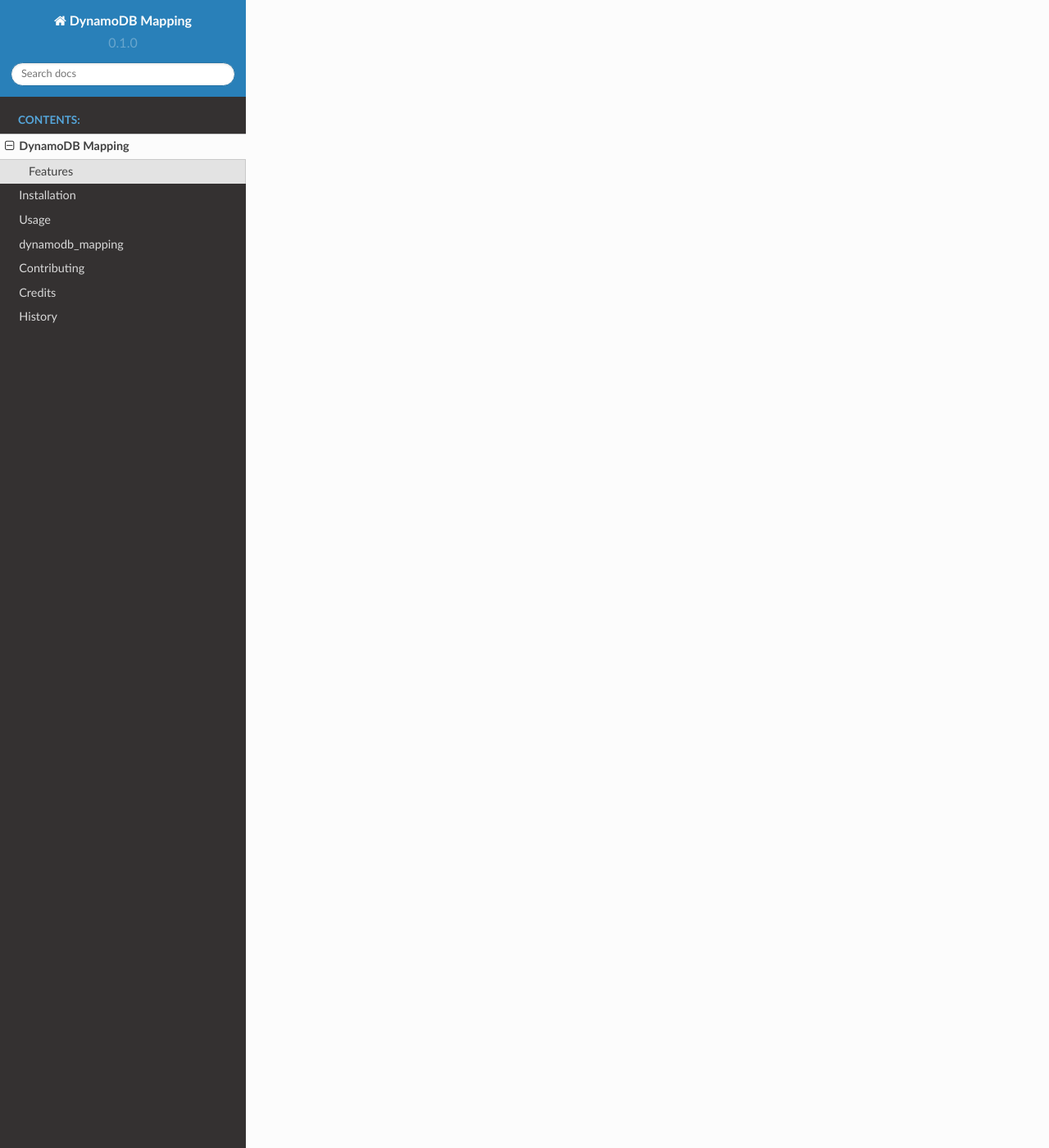
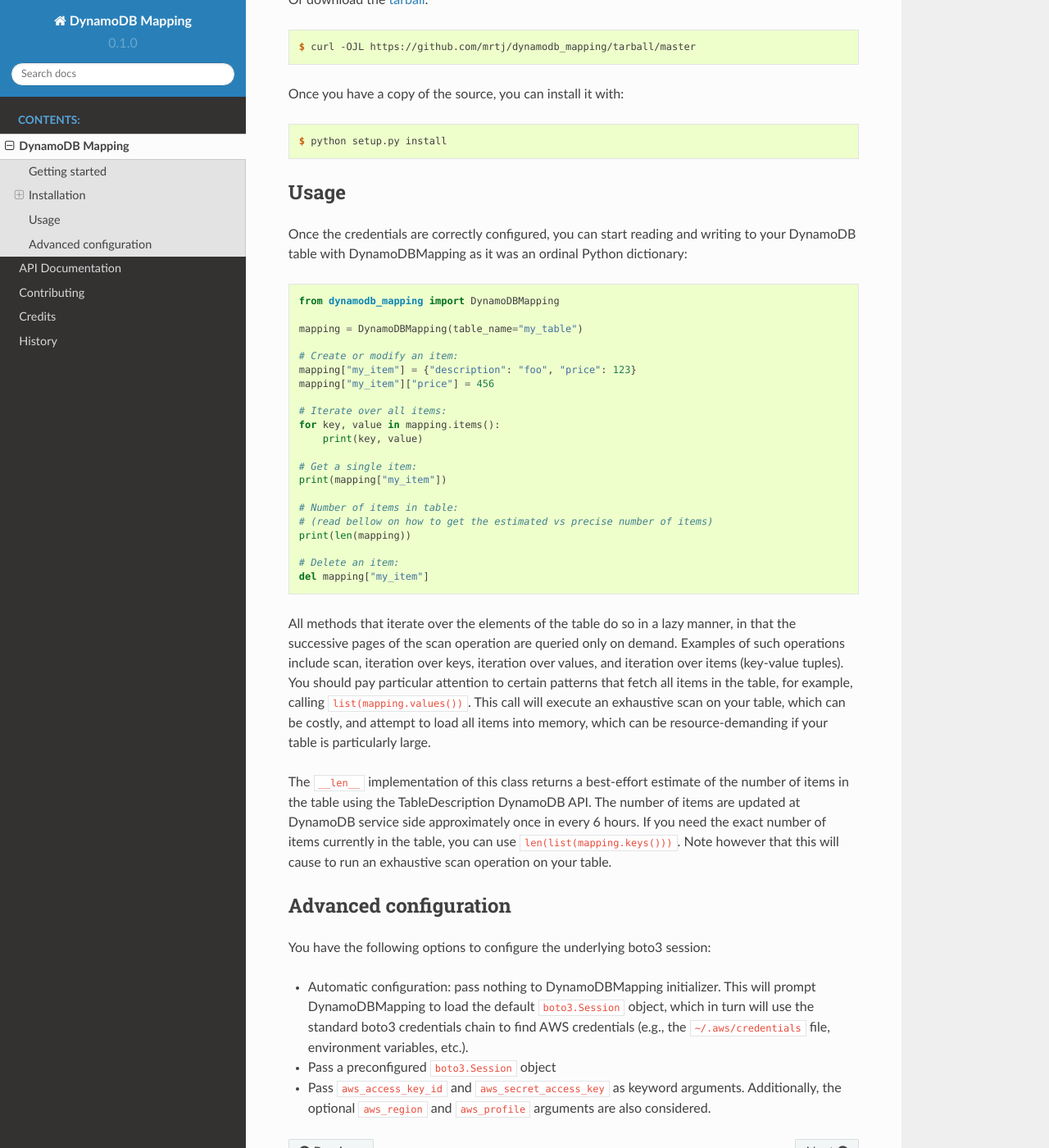
Before and after one commit to mrtj/dynamodb-mapping, a Sphinx documentation site: the page built from docs/readme.rst, in a window 1280 px wide and 1400 px high, scrolled down 1490 px. Shown: the whole window at 82% size. Built offline with Sphinx 7.4.7 and the Read the Docs theme 2.0.0, drawn with Linux system fonts in a browser that asks for light colours; some of the changed text lies outside the part shown.

Commit message:
Completing documentation

```diff
--- a/README.rst
+++ b/README.rst
@@ -22,12 +22,133 @@
 
 A Python dictionary-like interface for an Amazon DynamoDB table.
 
+DynamoDBMapping is an alternative API for `Amazon DynamoDB`_ that implements the Python
+``collections.abc.MutableMapping`` abstract base class, effectively allowing you to use a DynamoDB
+table as if it were a Python dictionary.
 
 * Free software: MIT license
 * Documentation: https://dynamodb-mapping.readthedocs.io.
 
+.. _Amazon DynamoDB: https://aws.amazon.com/dynamodb/
 
-Features
---------
 
-* A Python dictionary-like interface for an Amazon DynamoDB table.
+Getting started
+---------------
+
+To do anything useful with this module you need an Amazon Web Services account and an Amazon
+DynamoDB table. In every AWS account several DynamoDB tables can be created for free. Open
+an `AWS account`_ and `create a DynamoDB table`_. You also need to create a IAM user and configure
+the access keys on your workstation. The easiest way to do so is to install and configure the
+`AWS Command Line Interface`_. Once the AWS CLI works correctly, the AWS Python libraries (boto3)
+will correctly pick up the credentials.
+
+.. _AWS account: https://aws.amazon.com/free/
+.. _create a DynamoDB table: https://docs.aws.amazon.com/amazondynamodb/latest/developerguide/getting-started-step-1.html
+.. _AWS Command Line Interface: https://docs.aws.amazon.com/cli/index.html
+
+
+Installation
+------------
+
+Stable release
+~~~~~~~~~~~~~~
+
+To install DynamoDB Mapping, run this command in your terminal:
+
+.. code-block:: console
+
+    $ pip install dynamodb_mapping
+
+This is the preferred method to install DynamoDB Mapping, as it will always install the most recent stable release.
+
+If you don't have `pip`_ installed, this `Python installation guide`_ can guide
+you through the process.
+
+.. _pip: https://pip.pypa.io
+.. _Python installation guide: http://docs.python-guide.org/en/latest/starting/installation/
+
+
+From sources
+~~~~~~~~~~~~
+
+The sources for DynamoDB Mapping can be downloaded from the `Github repo`_.
+
+You can either clone the public repository:
+
+.. code-block:: console
+
+    $ git clone git://github.com/mrtj/dynamodb_mapping
+
+Or download the `tarball`_:
+
+.. code-block:: console
+
+    $ curl -OJL https://github.com/mrtj/dynamodb_mapping/tarball/master
+
+Once you have a copy of the source, you can install it with:
+
+.. code-block:: console
+
+    $ python setup.py install
+
+
+.. _Github repo: https://github.com/mrtj/dynamodb_mapping
+.. _tarball: https://github.com/mrtj/dynamodb_mapping/tarball/master
+
+
+Usage
+-----
+
+Once the credentials are correctly configured, you can start reading and writing to your DynamoDB
+table with DynamoDBMapping as it was an ordinal Python dictionary::
+
+    from dynamodb_mapping import DynamoDBMapping
+
+    mapping = DynamoDBMapping(table_name="my_table")
+
+    # Create or modify an item:
+    mapping["my_item"] = {"description": "foo", "price": 123}
+    mapping["my_item"]["price"] = 456
+
+    # Iterate over all items:
+    for key, value in mapping.items():
+        print(key, value)
+
+    # Get a single item:
+    print(mapping["my_item"])
+
+    # Number of items in table:
+    # (read bellow on how to get the estimated vs precise number of items)
+    print(len(mapping))
+
+    # Delete an item:
+    del mapping["my_item"]
+
+
+All methods that iterate over the elements of the table do so in a lazy manner, in that the
+successive pages of the scan operation are queried only on demand. Examples of such operations
+include scan, iteration over keys, iteration over values, and iteration over items (key-value
+tuples). You should pay particular attention to certain patterns that fetch all items in the table,
+for example, calling ``list(mapping.values())``. This call will execute an exhaustive scan on your
+table, which can be costly, and attempt to load all items into memory, which can be
+resource-demanding if your table is particularly large.
+
+The ``__len__`` implementation of this class returns a best-effort estimate of the number of items
+in the table using the TableDescription DynamoDB API. The number of items are updated at DynamoDB
+service side approximately once in every 6 hours. If you need the exact number of items currently in
+the table, you can use ``len(list(mapping.keys()))``. Note however that this will cause to run an
+exhaustive scan operation on your table.
+
+
+Advanced configuration
+----------------------
+
+You have the following options to configure the underlying boto3 session:
+
+- Automatic configuration: pass nothing to DynamoDBMapping initializer. This will prompt
+  DynamoDBMapping to load the default ``boto3.Session`` object, which in turn will use the
+  standard boto3 credentials chain to find AWS credentials (e.g., the ``~/.aws/credentials``
+  file, environment variables, etc.).
+- Pass a preconfigured ``boto3.Session`` object
+- Pass ``aws_access_key_id`` and ``aws_secret_access_key`` as keyword arguments. Additionally,
+  the optional ``aws_region`` and ``aws_profile`` arguments are also considered.
--- a/docs/conf.py
+++ b/docs/conf.py
@@ -179,3 +179,8 @@
     'boto3': ('https://boto3.amazonaws.com/v1/documentation/api/latest/', None),
     'botocore': ('https://botocore.readthedocs.io/en/latest/', None),
 }
+
+autodoc_type_aliases = {
+    'DynamoDBItemType': 'DynamoDBItemType',
+    'DynamoDBKeySimplified': 'DynamoDBKeySimplified',
+}
--- a/docs/index.rst
+++ b/docs/index.rst
@@ -1,13 +1,11 @@
 Welcome to DynamoDB Mapping's documentation!
-======================================
+============================================
 
 .. toctree::
    :maxdepth: 2
    :caption: Contents:
 
    readme
-   installation
-   usage
    modules
    contributing
    authors
--- a/dynamodb_mapping/__init__.py
+++ b/dynamodb_mapping/__init__.py
@@ -1,8 +1,10 @@
 """Top-level package for DynamoDB Mapping."""
 
-from .dynamodb_mapping import DynamoDBMapping
+from __future__ import annotations
+
+from .dynamodb_mapping import DynamoDBMapping, DynamoDBKeySimplified, DynamoDBItemType
 
 __author__ = """Janos Tolgyesi"""
 __email__ = 'janos.tolgyesi@gmail.com'
 __version__ = '0.1.0'
-__all__ = ['DynamoDBMapping']
+__all__ = ['DynamoDBMapping', 'DynamoDBKeySimplified', 'DynamoDBItemType']
```
Also changed, not shown: docs/dynamodb_mapping.rst (deleted, +0 -21 lines), docs/installation.rst (deleted, +0 -51 lines), docs/modules.rst (+7 -6 lines), docs/usage.rst (deleted, +0 -82 lines), 2 other files.
